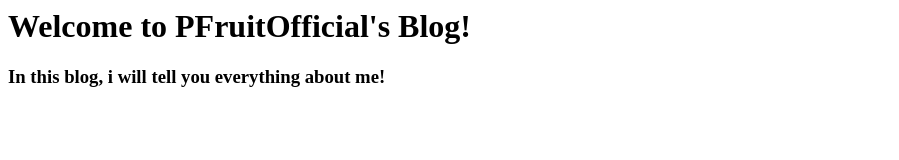
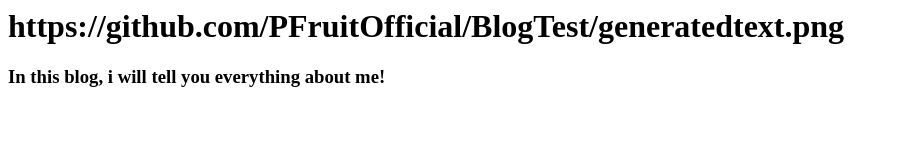
Before and after one commit to PFruitOfficial/BlogTest, a plain HTML site: page index.html in a window 1280 px wide. Shown: the whole page, without its empty margins (0-899 px from the left). Drawn offline with Linux system fonts and the light colour scheme.

Commit message:
Update index.html

```diff
--- a/index.html
+++ b/index.html
@@ -1,2 +1,2 @@
-<h1> Welcome to PFruitOfficial's Blog! <h1>
+<h1> https://github.com/PFruitOfficial/BlogTest/generatedtext.png <h1>
 <h3> In this blog, i will tell you everything about me! <h3>
```
